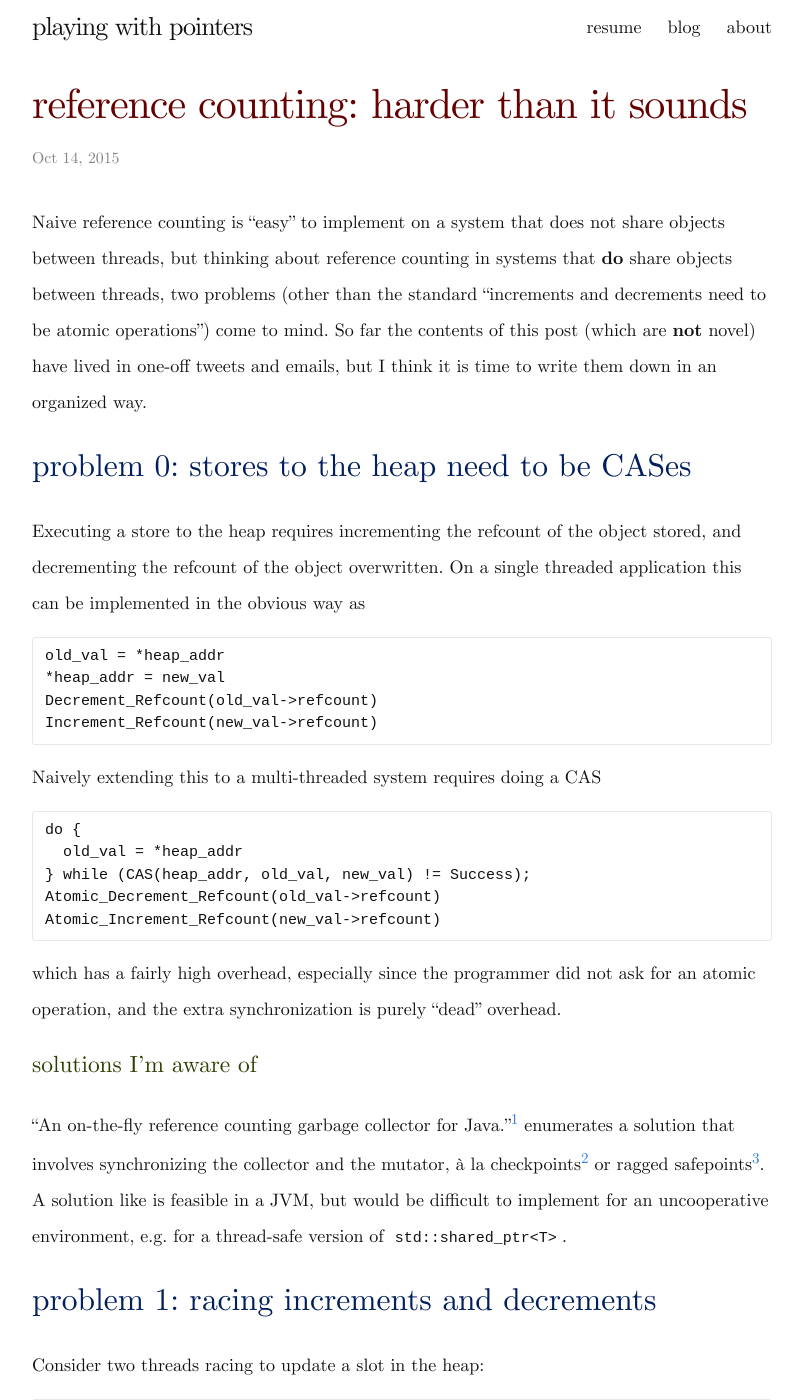
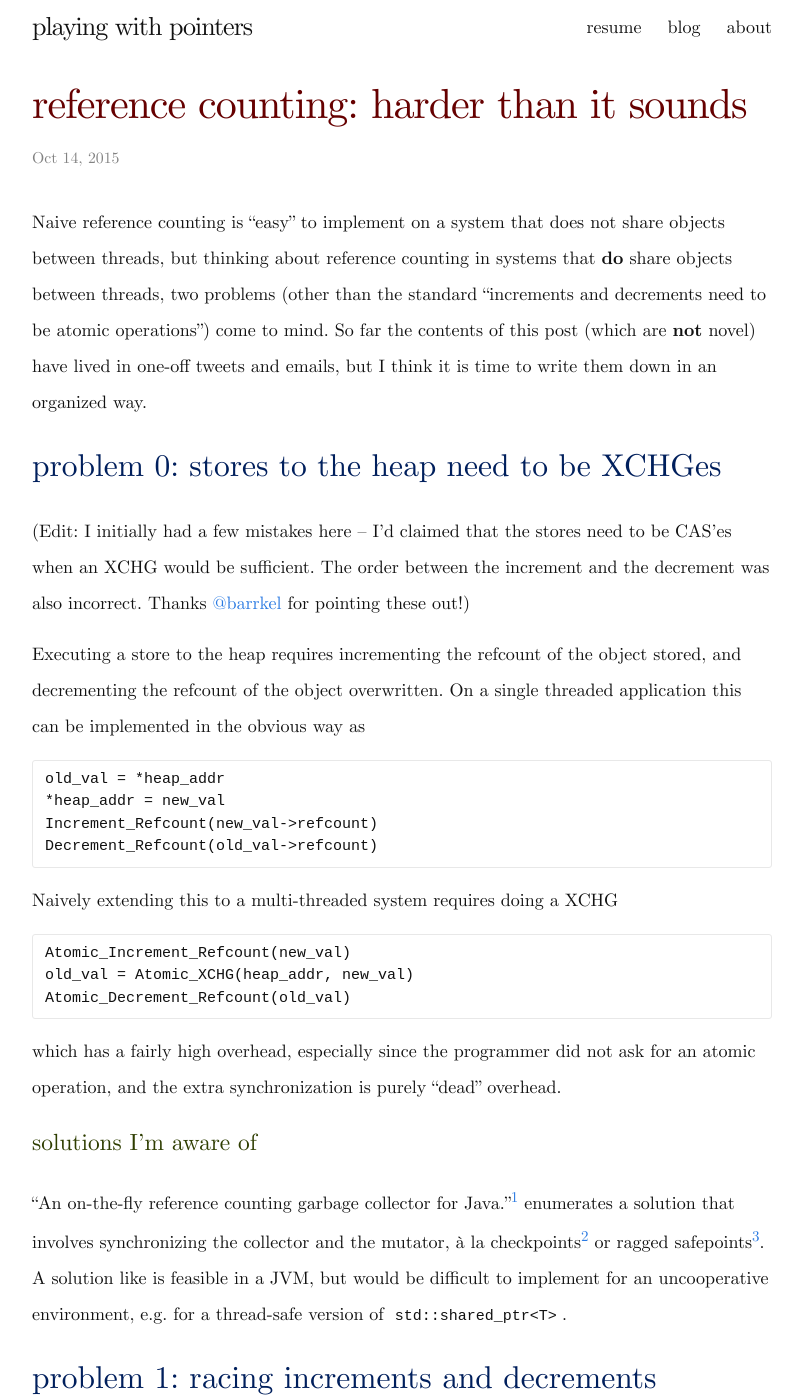
Before and after one commit to sanjoy/playingwithpointers.com, a Jekyll site: the page built from _posts/2015-10-14-refcounting-harder-than-it-sounds.markdown, in a window 1280 px wide and 1400 px high. Shown: the whole window, without its empty margins (238-1041 px from the left). Built offline with Jekyll 4.4.1, drawn with Linux system fonts in a browser that asks for light colours; comment, search, counter and statistics services are not loaded; some of the changed text lies outside the part shown.

Commit message:
corrections

```diff
--- a/_posts/2015-10-14-refcounting-harder-than-it-sounds.markdown
+++ b/_posts/2015-10-14-refcounting-harder-than-it-sounds.markdown
@@ -13,7 +13,12 @@ be atomic operations") come to mind.  So far the contents of this post
 (which are **not** novel) have lived in one-off tweets and emails, but
 I think it is time to write them down in an organized way.
 
-# problem 0: stores to the heap need to be CASes
+# problem 0: stores to the heap need to be XCHGes
+
+(Edit: I initially had a few mistakes here -- I'd claimed that the
+stores need to be CAS'es when an XCHG would be sufficient.  The order
+between the increment and the decrement was also incorrect.  Thanks
+[@barrkel](https://disqus.com/by/barrkel/) for pointing these out!)
 
 Executing a store to the heap requires incrementing the refcount of
 the object stored, and decrementing the refcount of the object
@@ -22,16 +27,14 @@ in the obvious way as
 
     old_val = *heap_addr
     *heap_addr = new_val
+    Increment_Refcount(new_val->refcount)
     Decrement_Refcount(old_val->refcount)
-    Increment_Refcount(new_val->refcount)
 
-Naively extending this to a multi-threaded system requires doing a CAS
+Naively extending this to a multi-threaded system requires doing a XCHG
 
-    do {
-      old_val = *heap_addr
-    } while (CAS(heap_addr, old_val, new_val) != Success);
-    Atomic_Decrement_Refcount(old_val->refcount)
-    Atomic_Increment_Refcount(new_val->refcount)
+    Atomic_Increment_Refcount(new_val)
+    old_val = Atomic_XCHG(heap_addr, new_val)
+    Atomic_Decrement_Refcount(old_val)
 
 which has a fairly high overhead, especially since the programmer did
 not ask for an atomic operation, and the extra synchronization is
@@ -60,9 +63,7 @@ and
 
     Thread_B:
       ;; Semantically, this is "object.field = null"
-      do {
-        old_val = object->field
-      } while (CAS(&(object->field), old_val, null) != Success);
+      old_val = Atomic_XCHG(&(object->field), null)
       if (--old_val->refcount == 0)
         delete old_val;
 
@@ -71,8 +72,7 @@ the initial value of `object->field` is `1` (i.e. the initial value of
 `object->field` is reachable only from `object`):
 
     Thread_A: val = object->field;
-    Thread_B: old_val = object->field
-    Thread_B: CAS(&(object->field), old_val, null) // == Success
+    Thread_B: old_val = Atomic_XCHG(&(object->field), null)
     Thread_B: --old_val->refcount == 0 // == true
     Thread_B: delete old_val;
     Thread_A: val->refcount++; // == CRASH!
@@ -122,6 +122,11 @@ finished before `A` called `hazard_ptr_free`.  Since `B` no longer has
 a hazard pointer to `old_val`, `A` would end up freeing something
 reachable from the heap.
 
+Note: in this example I've had to use CAS instead of XCHG, since I
+need to guarantee that `obj->field` is `old_val` after `old_val` has
+been published as a hazard pointer.  There may be a way around this --
+I haven't spent too much time thinking about it.
+
 The issue seems solvable though, perhaps we need to be careful to not
 increment refcounts of objects with a zero refcount?  That would mean
 the increment operation needs to be something like an `xadd` instead
```
